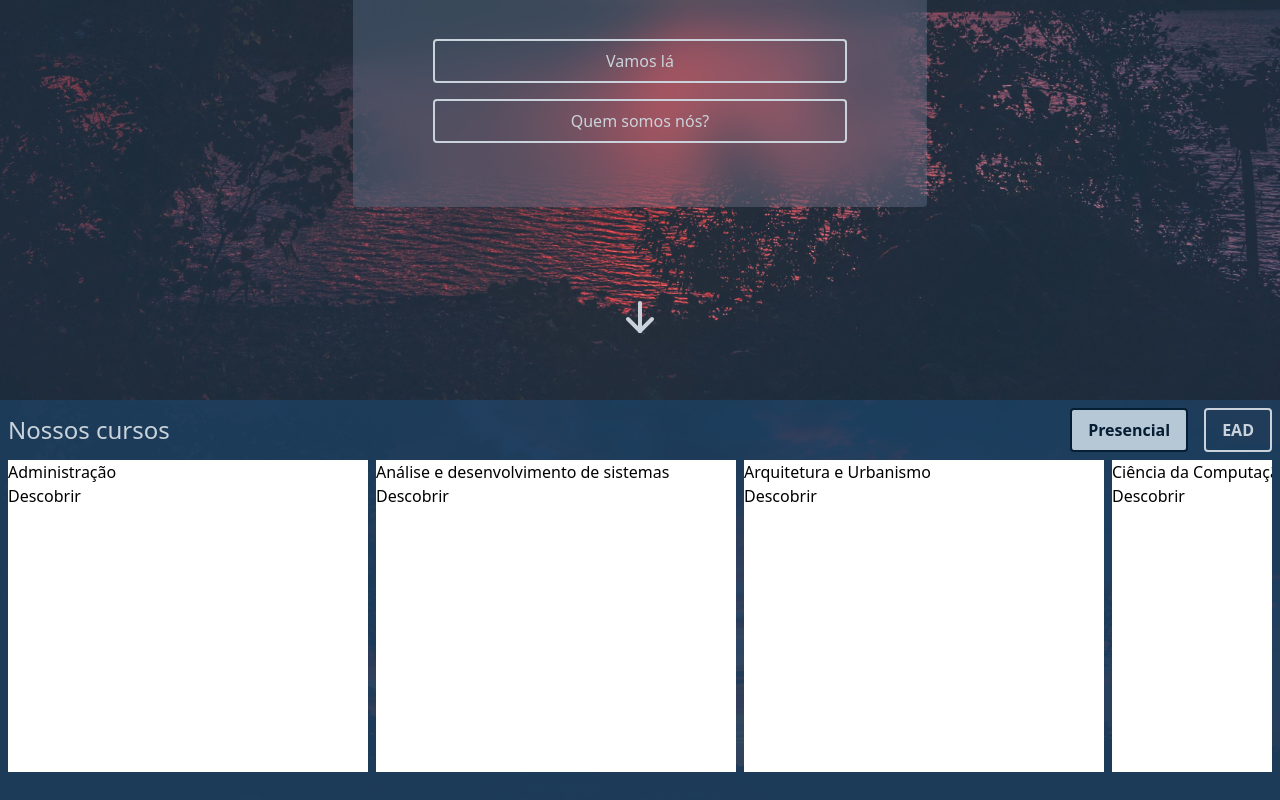
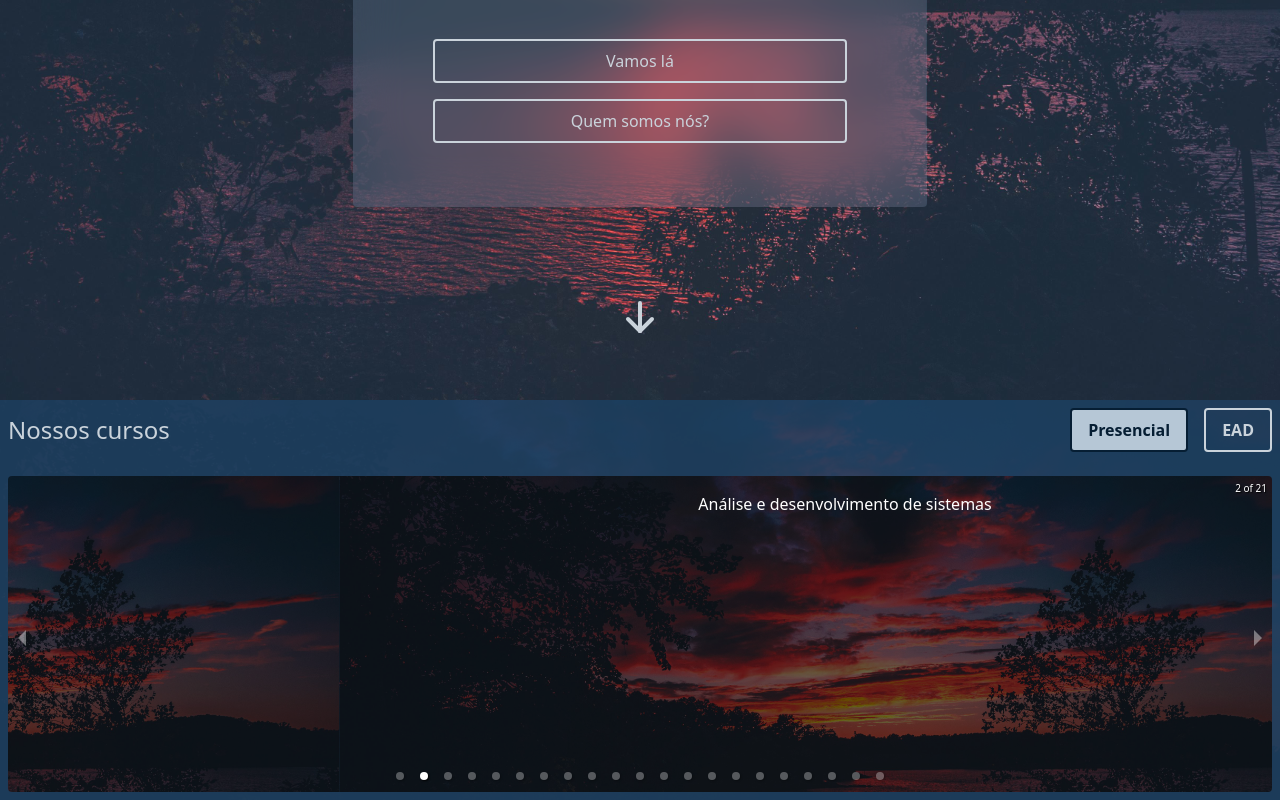
Before and after one commit to stevalves/UnimarProject, a React (Vite) app: page / in a window 1280 px wide. Shown: the part 400-1200 px from the top of the page. Built offline with nearby package versions, Linux system fonts and the light colour scheme.

Commit message:
feat/courses carousel

```diff
--- a/package.json
+++ b/package.json
@@ -14,6 +14,7 @@
     "react": "^18.2.0",
     "react-dom": "^18.2.0",
     "react-icons": "^4.10.1",
+    "react-responsive-carousel": "^3.2.23",
     "react-router-dom": "^6.15.0",
     "tailwind-variants": "^0.1.13"
   },
--- a/src/components/CoursesList.tsx
+++ b/src/components/CoursesList.tsx
@@ -1,3 +1,7 @@
+import { Carousel } from "react-responsive-carousel";
+import "react-responsive-carousel/lib/styles/carousel.min.css";
+import a from "../assets/bg1.jpg";
+
 const coursesIn: iCourse[] = [
   {
     id: 1,
@@ -136,12 +140,17 @@ type iCourse = {
 };
 
 const CourseCard = ({ course }: { course: iCourse }) => {
-  const { name, url } = course;
+  const { name } = course;
 
   return (
-    <div className="min-w-[240px] w-[240px] md:w-[360px] md:min-w-[360px] h-full bg-white">
-      <h4>{name}</h4>
-      <a href={url}>Descobrir</a>
+    <div className="h-[320px] bg-gray-500 relative">
+      <img src={a} alt="aasd" className="w-full" />
+      <button
+        onClick={() => console.log(name)}
+        className="absolute left-0 right-0 top-0 bottom-0 bg-black/60 text-white flex items-center pt-4 flex-col"
+      >
+        <h4>{name}</h4>
+      </button>
     </div>
   );
 };
@@ -149,7 +158,7 @@ const CourseCard = ({ course }: { course: iCourse }) => {
 const CoursesList = () => {
   return (
     <section className="h-[400px] bg-forest-600/90 p-2 flex flex-col justify-between">
-      <div className="h-full container mx-auto">
+      <div className="h-full container mx-auto flex flex-col gap-4">
         <div className="pb-2 text-forest-50 flex justify-between items-center">
           <h3 className="text-2xl">Nossos cursos</h3>
           <ul className="flex text-forest-800 gap-4">
@@ -186,11 +195,19 @@ const CoursesList = () => {
             </li>
           </ul>
         </div>
-        <ul className="pb-2 h-5/6 flex gap-2 items-end overflow-x-auto">
+        <Carousel
+          showArrows
+          autoPlay
+          centerMode
+          transitionTime={1000}
+          interval={5000}
+          showThumbs={false}
+          className="rounded overflow-hidden"
+        >
           {coursesIn.map((course) => (
             <CourseCard course={course} key={course.id} />
           ))}
-        </ul>
+        </Carousel>
       </div>
     </section>
   );
```
Also changed, not shown: 1 other file (tests, documents, lock files or other folders).
